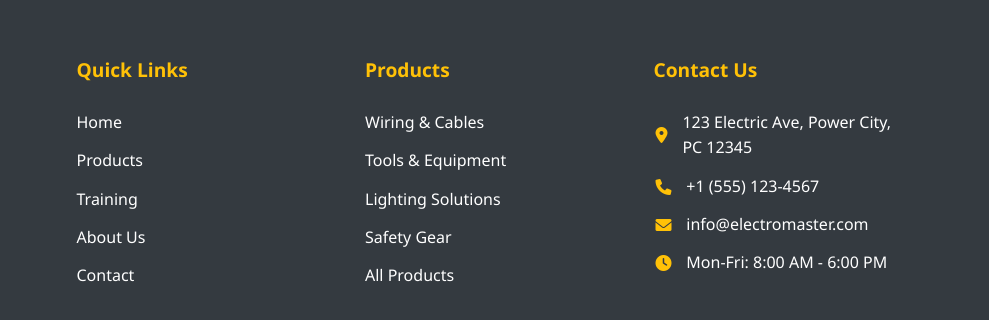
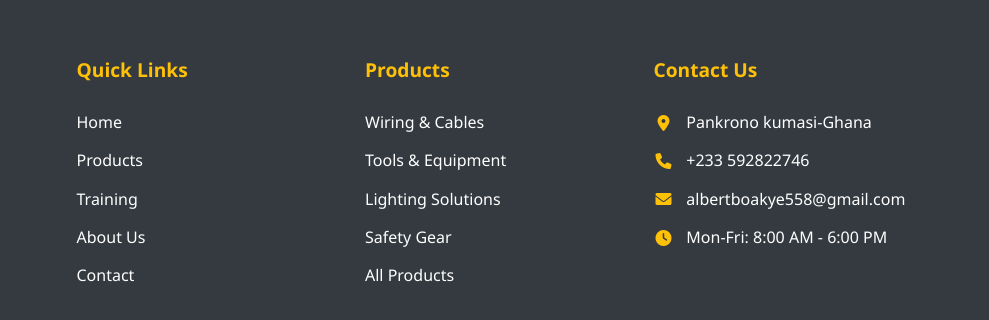
Before and after one commit to Elisha-cyc/Albert, a plain HTML site: page index.html in a window 1280 px wide. Shown: the part 3723-4043 px from the top of the page, 291-1280 px from the left. Drawn offline with Linux system fonts and the light colour scheme.

Commit message:
index.html

```diff
--- a/index.html
+++ b/index.html
@@ -266,9 +266,9 @@
                 <div class="footer-col">
                     <h3>Contact Us</h3>
                     <ul class="contact-info">
-                        <li><i class="fas fa-map-marker-alt"></i> 123 Electric Ave, Power City, PC 12345</li>
-                        <li><i class="fas fa-phone"></i> +1 (555) 123-4567</li>
-                        <li><i class="fas fa-envelope"></i> info@electromaster.com</li>
+                        <li><i class="fas fa-map-marker-alt"></i> Pankrono kumasi-Ghana</li>
+                        <li><i class="fas fa-phone"></i> +233 592822746</li>
+                        <li><i class="fas fa-envelope"></i> albertboakye558@gmail.com</li>
                         <li><i class="fas fa-clock"></i> Mon-Fri: 8:00 AM - 6:00 PM</li>
                     </ul>
                 </div>
```
